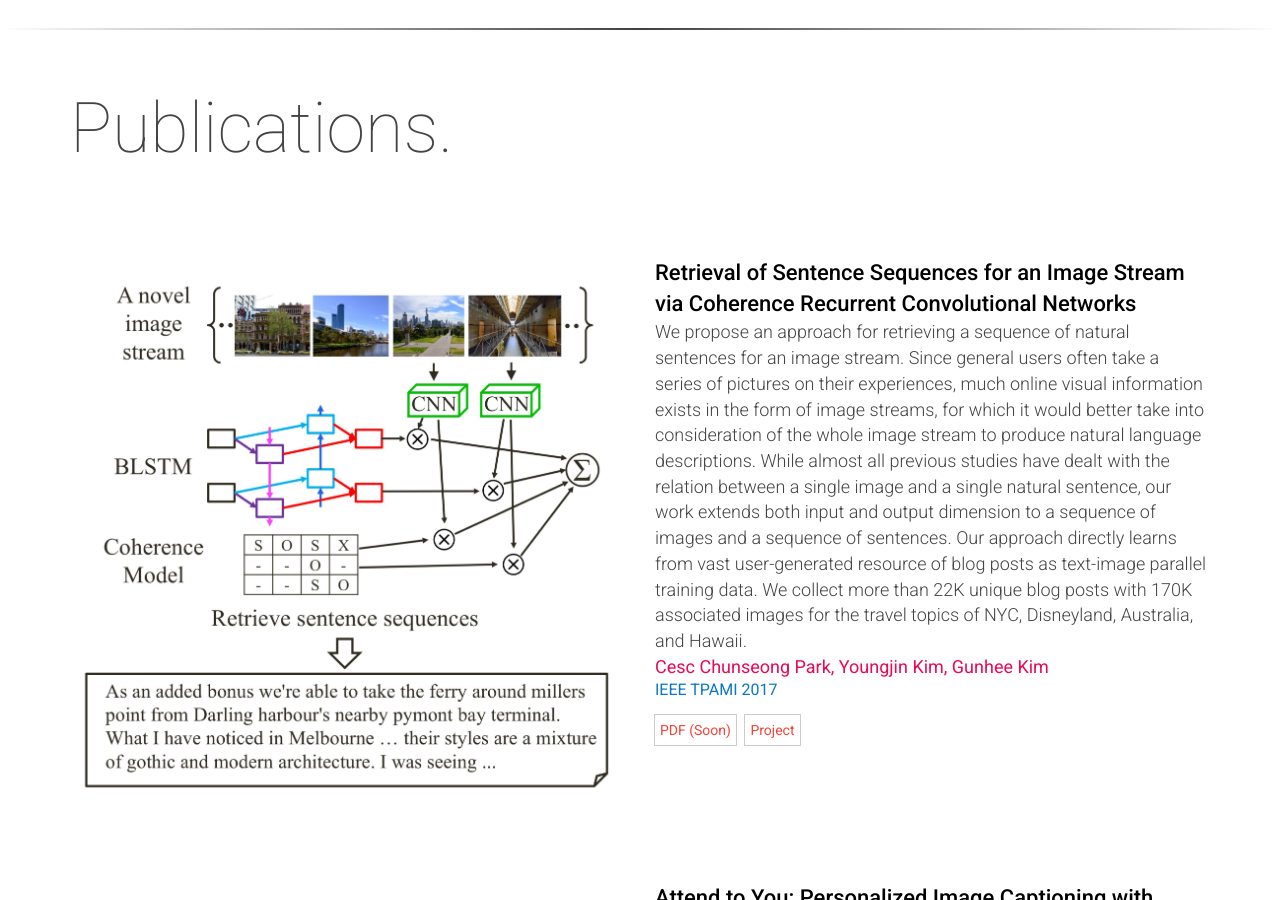
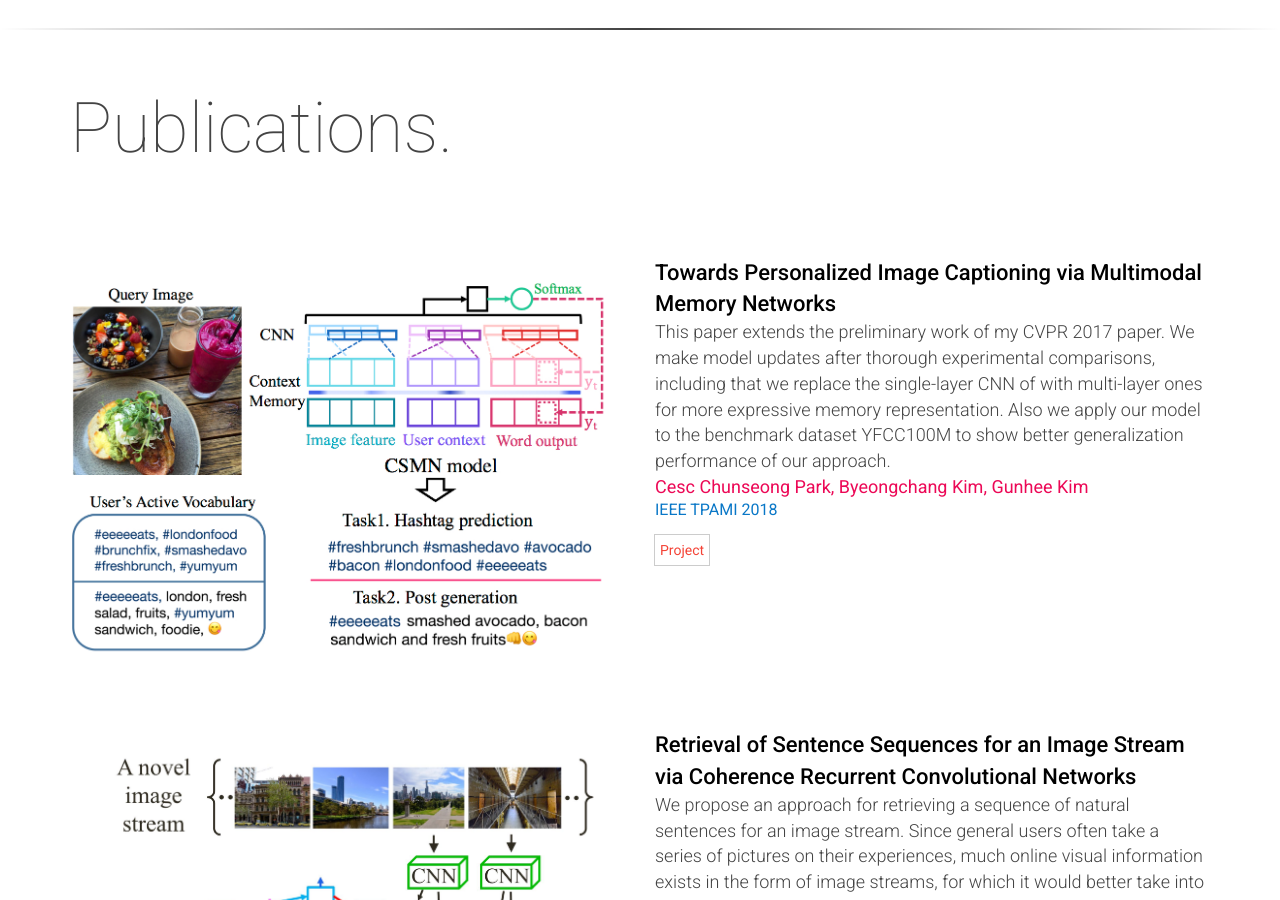
Before and after one commit to cesc-park/cesc-park.github.com, a Jekyll site: the page index.html, which Jekyll copies as it is, in a window 1280 px wide and 900 px high, scrolled down 2084 px. Built offline with Jekyll 4.4.1, drawn with Linux system fonts in a browser that asks for light colours; nearby versions of some CDN libraries.

Commit message:
UPDATE: page and cv

```diff
--- a/index.html
+++ b/index.html
@@ -122,6 +122,31 @@
 <div class="container">
   <h2 >Publications.</h2>
   <div id="pubs">
+    <div class="pubwrap" style="border-bottom: none;">
+      <div class="row">
+        <div class="col-md-6">
+          <div class="pubimg">
+            <img src="./personalcap_cvpr2017.jpg">
+          </div>
+        </div>
+        <div class="col-md-6">
+          <div class="pub">
+            <div class="pubt">Towards Personalized Image Captioning via Multimodal Memory Networks</div>
+            <div class="pubd">
+              This paper extends the preliminary work of my CVPR 2017 paper. We make model updates after thorough experimental comparisons, including that we replace the single-layer CNN of with multi-layer ones for more expressive memory representation. Also we apply our model to the benchmark dataset YFCC100M to show better generalization performance of our approach.
+            </div>
+            <div class="puba">Cesc Chunseong Park, Byeongchang Kim, Gunhee Kim</div>
+            <div class="pubv">IEEE TPAMI 2018</div>
+            <div class="publ">
+              <ul>
+                <li ><a href="https://github.com/cesc-park/attend2u" class="pdf">Project</a></li>
+              </ul>
+            </div>
+          </div>
+        </div>
+      </div>
+    </div>
+
     <div class="pubwrap" style="border-bottom: none;">
       <div class="row">
         <div class="col-md-6">
```
Also changed, not shown: 1 other file.
